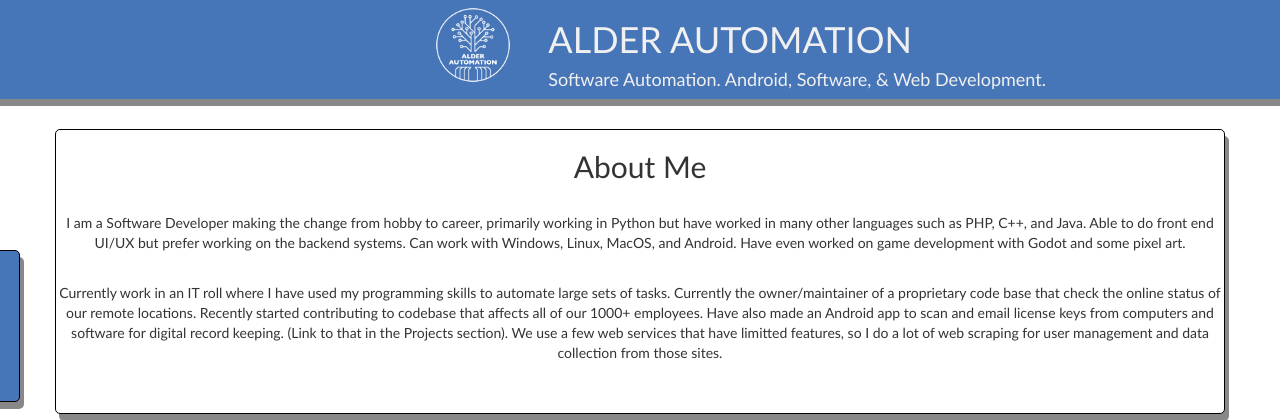
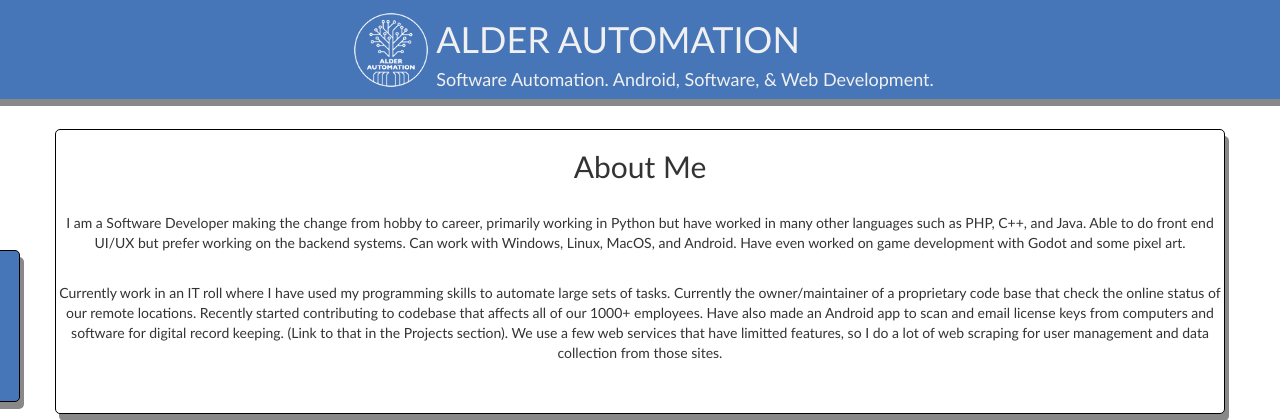
Before and after one commit to AlderAutomation/alderautomation.ca, a Flask app: page / in a window 1280 px wide. Shown: the top 420 px of the page. Run offline with Flask 2, Linux system fonts and the light colour scheme; parts of the project's set-up code (start-up, migrations or seed data) failed here and were passed over; some libraries are stand-ins or nearby versions.

Commit message:
fix header and footer layout

```diff
--- a/static/css/main.css
+++ b/static/css/main.css
@@ -12,7 +12,20 @@ header {
     background-color: var(--accent-calour);
     box-shadow: 0px 0px 0px 7px #888888;
     margin-bottom: 10px;
-    max-height: 105px;
+
+}
+
+header .row {
+    display: flex;
+    justify-content: center;
+    align-items: center;
+}
+
+@media only screen and (max-width: 480px) {
+    .logo {
+        display: none;
+
+    }
 }
 
 .title {
@@ -73,7 +86,9 @@ header {
     border-radius: 5px;
     margin-right: auto;
     margin-left: auto;
+    overflow: hidden;
 }
+
 
 .skills {
     text-align: center;
@@ -125,6 +140,9 @@ header {
     display: inline-flex;
     justify-content: center;
     align-items: center;
+    width: 100%;
+    margin-right: auto;
+    margin-left: auto;
 }
 
 .links li {
--- a/templates/index.html
+++ b/templates/index.html
@@ -16,10 +16,10 @@
 <body>
     <header class="container-fluid">
         <div class="row">
-            <div class="logo col-sm-2 col-md-3 col-lg-5 ">
+            <div class="logo">
                 <img src="../static/pics/headericon.png" alt="AlderAutomation Logo" width="90px">
             </div>
-            <div class="title col-sm-6 col-md-6 col-lg-6">
+            <div class="title">
                 <h1>ALDER AUTOMATION</h1>
                 <h4>Software Automation. Android, Software, & Web Development. </h4>
             </div>
@@ -171,7 +171,7 @@
 
 <!-- Footer -->
     <footer class="row">
-        <ul class="links col-sm-12">
+        <ul class="links">
             <li><a href="mailto:info@alderautomation.ca" target="_blank"><img src="../static/pics/EmailIcon.png" alt="Email Me"></a></li>
             <li><a href="https://github.com/AlderAutomation" target="_blank"><img src="../static/pics/GHIcon.png" alt="Github"></a></li>
             <li><a href="https://twitter.com/AlderAutomation" target="_blank"><img src="../static/pics/Twittericon.png" alt="Twitter"></a></li>
--- a/templates/support.html
+++ b/templates/support.html
@@ -60,3 +60,4 @@
 </body>
 
 </html>
+<!-- 3FFkE4RpiJhgP2YDYmwWBgkEoxgXePLB36 -->
```
Also changed, not shown: 1 other file.
